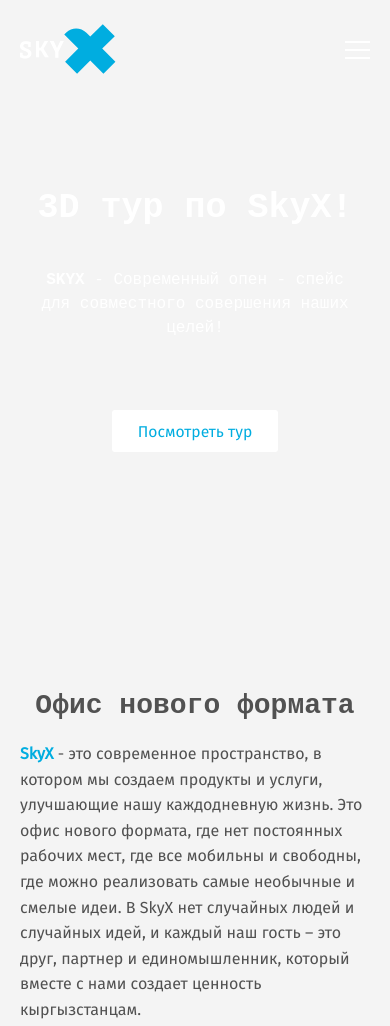
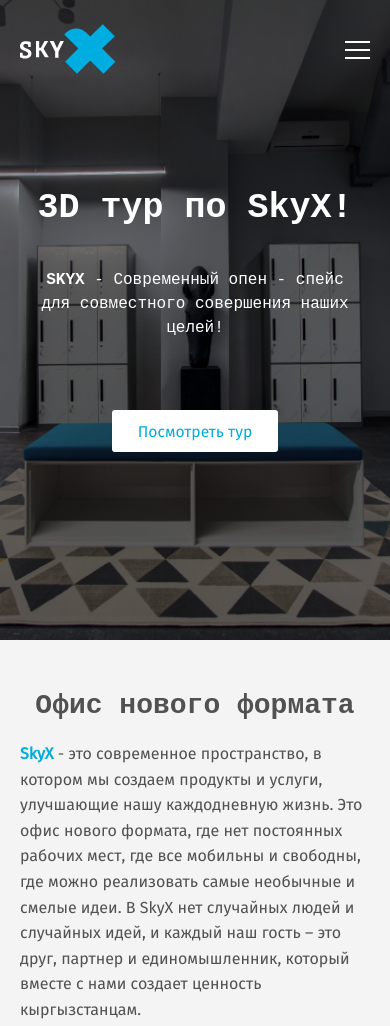
Before and after one commit to ChumakKat/SkyX-OpenSpace, a plain HTML site: page index.html in a window 390 px wide. Shown: the top 1026 px of the page. Drawn offline with nearby package versions, Linux system fonts and the light colour scheme; the site is published under a folder, as on GitHub Pages, so addresses that start at the root find nothing; a web font is replaced by a local one.

Commit message:
Update style.css

```diff
--- a/css/style.css
+++ b/css/style.css
@@ -146,7 +146,7 @@ ol, ul {
 
 /* Blocks */
 .intro {
-  background: url(/img/backgr.png) center;
+  background: url(../img/backgr.png) center;
   background-size: cover;
   width: 100%;
   height: 640px;
@@ -161,7 +161,7 @@ ol, ul {
 }
 @media screen and (max-width: 768px) {
   .intro {
-    background: url(/img/backgr_mob.png) center;
+    background: url(../img/backgr_mob.png) center;
     background-size: cover;
     -webkit-transform-style: flat;
             transform-style: flat;
```
